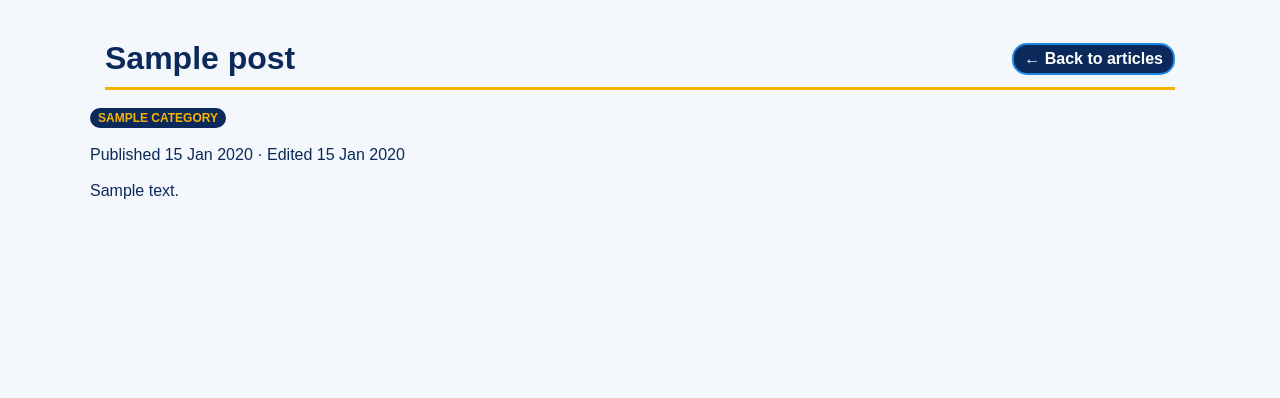
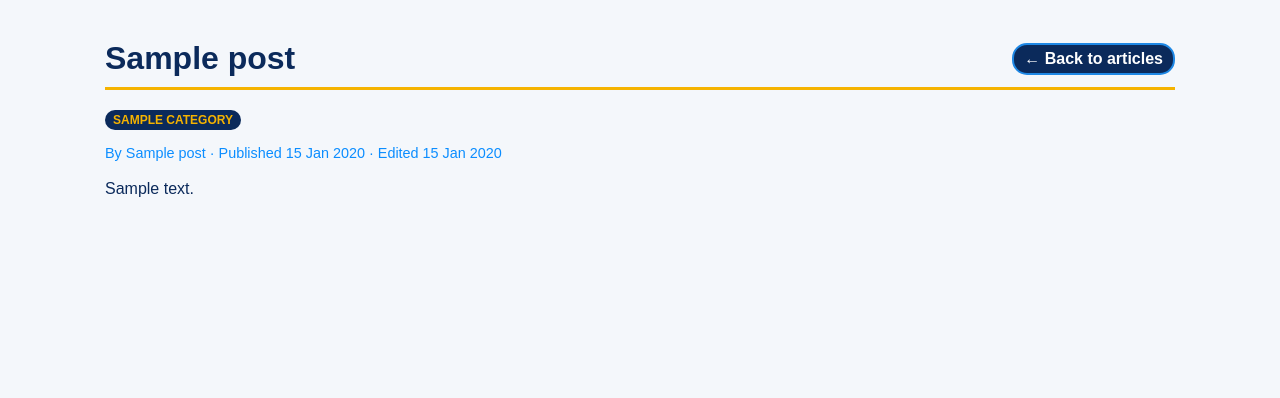
Before and after one commit to NWstevo/Fly-High-Ventures_Blog, a Node project: template views/post.ejs in a window 1280 px wide. Shown: the part 73-471 px from the top of the page. Run offline with Node 20 templates, Linux system fonts and the light colour scheme; the template is opened without the code that fills it: most values are stand-ins (such as "Sample title", 1, 10 or a date in 2020).

Commit message:
Show author names on posts

```diff
--- a/public/style.css
+++ b/public/style.css
@@ -559,3 +559,23 @@ body{
     font-size: 0.85rem;
     color: #1e88e5;
 }
+
+
+/* SINGLE POST PAGE (views/post.ejs) */
+.post_body{
+    margin: 20px 15px;
+}
+.post_meta{
+    margin: 15px 0;
+    font-size: 0.9rem;
+    color: #0b8dff;
+}
+.post_content{
+    line-height: 1.6;
+    white-space: pre-line; /* keeps the line breaks the author typed */
+}
+.card_author{
+    display: block;
+    margin-bottom: 8px;
+    color: #1e88e5;
+}
--- a/views/index.ejs
+++ b/views/index.ejs
@@ -86,6 +86,7 @@
                         <div class="card_text">
                             <span class="card_tag"><%= post.category %></span>
                             <h3><%= post.title %></h3>
+                            <small class="card_author">By <%= post.authorName %></small>
                             <p class="card_excerpt"><%= post.content %></p>
                             <a href="/posts/<%= post.id %>">Read more →</a>
                         </div>
@@ -93,9 +94,6 @@
                     <% }) %>
                 </div>
                 <% } %>
-                <div class="videos">
-                    <!--Here will be for embedding video links-->
-                </div>
             </div>
 
         </main>
--- a/views/post.ejs
+++ b/views/post.ejs
@@ -11,17 +11,15 @@
         <% } %>
     </div>
 
-    <article class="post_body">
-        <br>
+       <article class="post_body">
         <span class="card_tag"><%= post.category %></span>
-        <br>
         <p class="post_meta">
-            <br>
-            Published <%= post.createdAt %>
+            By <%= post.authorName %> · Published <%= post.createdAt %>
             <% if (post.updatedAt) { %>· Edited <%= post.updatedAt %><% } %>
-        </p><br>
+        </p>
         <p class="post_content"><%= post.content %></p>
     </article>
+
 </main>
 
 <%- include('partials/footer') %>
```
Also changed, not shown: data/postQueries.js (+9 -3 lines).
